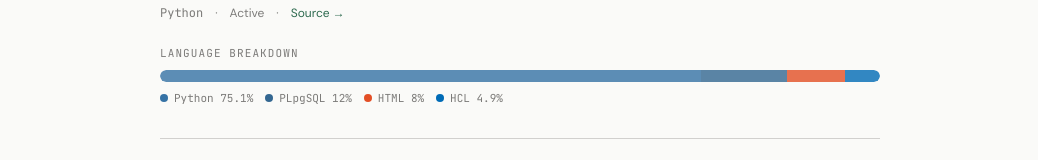
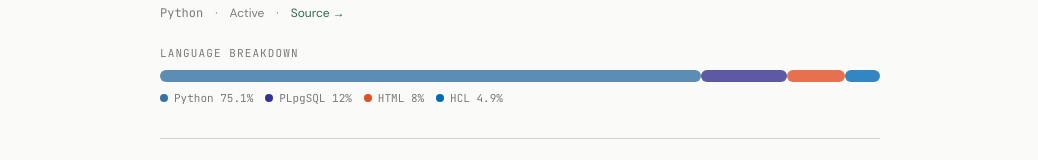
Before and after one commit to OnuegbuUdochukwu/portfolio, a Next.js app: page /projects/telegram-complaint-system in a window 1280 px wide. Shown: the part 308-468 px from the top of the page, without its empty margins (120-1158 px from the left). Built offline with nearby package versions, Linux system fonts and the light colour scheme.

Commit message:
fix: separate language bar segments into rounded pills

```diff
--- a/src/app/projects/[slug]/project-detail.tsx
+++ b/src/app/projects/[slug]/project-detail.tsx
@@ -56,12 +56,12 @@ export default function ProjectDetail({ project }: { project: Project }) {
           <p className="font-mono text-[11px] uppercase tracking-widest text-fg-muted mb-2">
             Language breakdown
           </p>
-          <div className="flex h-3 rounded-full overflow-hidden">
+          <div className="flex h-3 gap-0.1">
             {project.languages.map((lang) => (
               <div
                 key={lang.name}
                 style={{ width: `${(lang.percentage / totalPercentage) * 100}%`, backgroundColor: languageColors[lang.name] || "#7C7B79" }}
-                className="h-full first:rounded-l-full last:rounded-r-full opacity-80"
+                className="h-full rounded-full opacity-80"
                 title={`${lang.name}: ${lang.percentage}%`}
               />
             ))}
--- a/src/components/language-bar.tsx
+++ b/src/components/language-bar.tsx
@@ -1,7 +1,7 @@
 const languages = [
   { name: "Java", percentage: 36, color: "#b07219" },
   { name: "Python", percentage: 24, color: "#3572A5" },
-  { name: "TypeScript", percentage: 15, color: "#3178C6" },
+  { name: "TypeScript", percentage: 15, color: "#31c665" },
   { name: "JavaScript", percentage: 12, color: "#F7DF1E" },
   { name: "HTML", percentage: 6, color: "#E34F26" },
   { name: "Other", percentage: 7, color: "#7C7B79" },
--- a/src/lib/data.ts
+++ b/src/lib/data.ts
@@ -323,12 +323,12 @@ export const usesCategories = [
 export const languageColors: Record<string, string> = {
   Java: "#b07219",
   Python: "#3572A5",
-  TypeScript: "#3178C6",
+  TypeScript: "#31c665",
   JavaScript: "#F7DF1E",
   "HTML": "#E34F26",
   CSS: "#563D7C",
   HCL: "#006BB6",
-  PLpgSQL: "#336791",
+  PLpgSQL: "#353391",
   Docker: "#0db7ed",
   Shell: "#89E051",
 };
```
